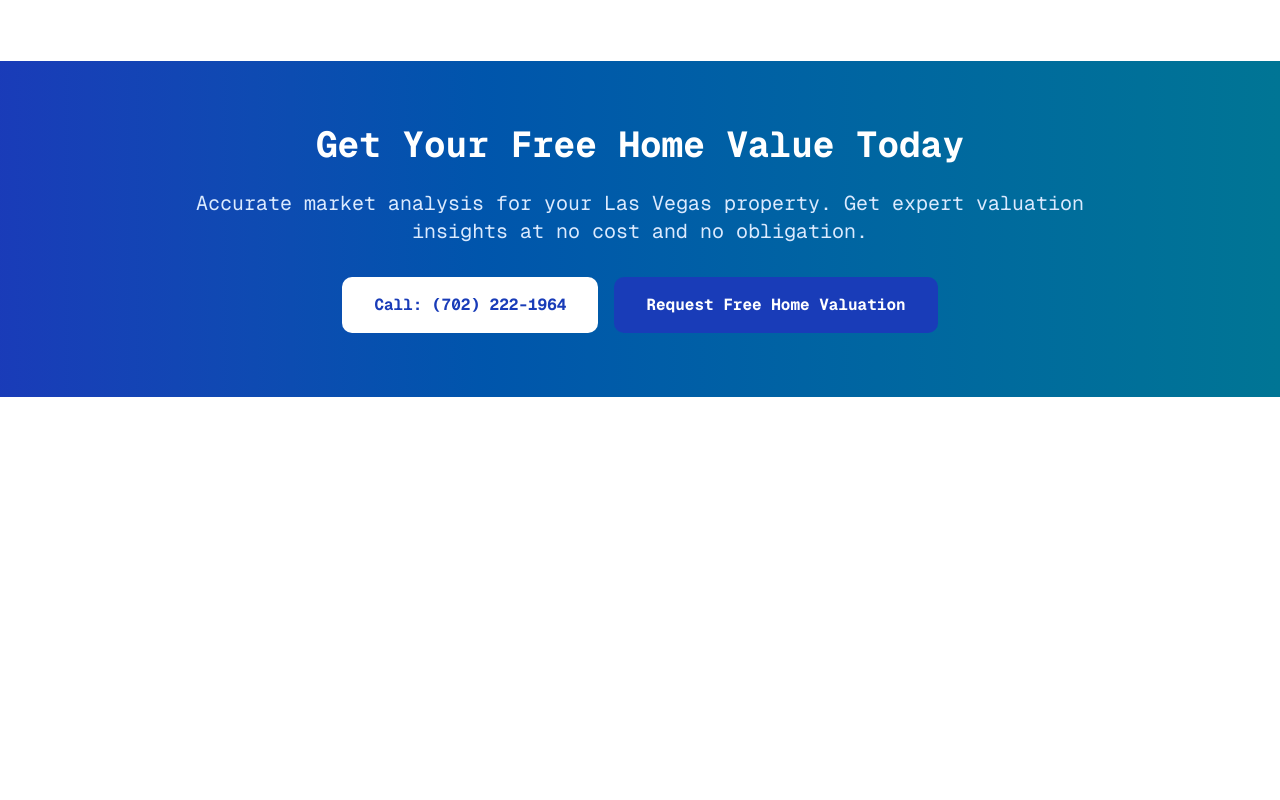
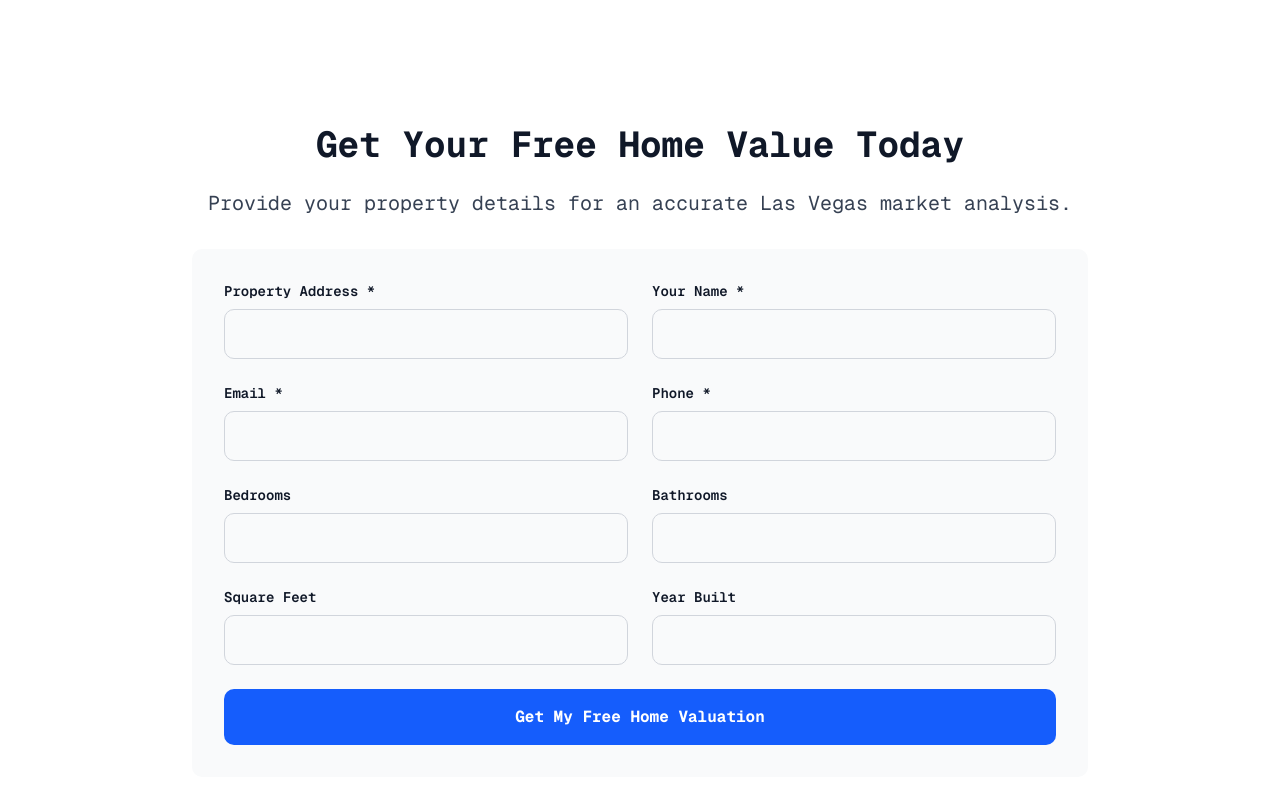
Before and after one commit to DrJanDuffy/justcalldrjan.com, a Next.js app: page /home-valuation in a window 1280 px wide. Shown: the part 3260-4060 px from the top of the page. Before the commit the page ends 3657 px from the top, so only its background shows below. Built offline with nearby package versions, Linux system fonts and the light colour scheme.

Commit message:
Add interactive home valuation form with property details fields

```diff
--- a/app/home-valuation/page.tsx
+++ b/app/home-valuation/page.tsx
@@ -1,8 +1,21 @@
 'use client'
 
+import { useState } from 'react'
 import Link from 'next/link'
 
 export default function HomeValuationPage() {
+  const [formData, setFormData] = useState({
+    address: '',
+    name: '',
+    email: '',
+    phone: '',
+    bedrooms: '',
+    bathrooms: '',
+    squareFeet: '',
+    yearBuilt: ''
+  })
+  const [isSubmitting, setIsSubmitting] = useState(false)
+  const [submitStatus, setSubmitStatus] = useState<'idle' | 'success' | 'error'>('idle')
   return (
     <div className="min-h-screen bg-white">
       <section className="bg-gradient-to-r from-blue-800 to-cyan-700 text-white py-20 px-4">
@@ -48,13 +61,99 @@ export default function HomeValuationPage() {
         </div>
       </section>
 
+      <section className="py-16 px-4 bg-white">
+        <div className="max-w-4xl mx-auto">
+          <h2 className="text-4xl font-bold mb-6 text-gray-900 text-center">Get Your Free Home Value Today</h2>
+          <p className="text-xl mb-8 text-gray-700 text-center">Provide your property details for an accurate Las Vegas market analysis.</p>
+
+          <form onSubmit={async (e) => {
+            e.preventDefault()
+            setIsSubmitting(true)
+            setSubmitStatus('idle')
+
+            try {
+              const response = await fetch('/api/leads', {
+                method: 'POST',
+                headers: { 'Content-Type': 'application/json' },
+                body: JSON.stringify({
+                  ...formData,
+                  message: `Home Valuation Request: ${formData.bedrooms}BR/${formData.bathrooms}BA, ${formData.squareFeet} sq ft, Built ${formData.yearBuilt}`,
+                  source: 'Home Valuation Page'
+                })
+              })
+
+              if (response.ok) {
+                setSubmitStatus('success')
+                setFormData({ address: '', name: '', email: '', phone: '', bedrooms: '', bathrooms: '', squareFeet: '', yearBuilt: '' })
+              } else {
+                setSubmitStatus('error')
+              }
+            } catch (error) {
+              setSubmitStatus('error')
+            } finally {
+              setIsSubmitting(false)
+            }
+          }} className="space-y-6 bg-gray-50 p-8 rounded-lg">
+            <div className="grid md:grid-cols-2 gap-6">
+              <div>
+                <label className="block text-sm font-semibold mb-2 text-gray-900">Property Address *</label>
+                <input type="text" value={formData.address} onChange={(e) => setFormData({...formData, address: e.target.value})} className="w-full px-4 py-3 border border-gray-300 rounded-lg focus:ring-2 focus:ring-blue-500" required />
+              </div>
+              <div>
+                <label className="block text-sm font-semibold mb-2 text-gray-900">Your Name *</label>
+                <input type="text" value={formData.name} onChange={(e) => setFormData({...formData, name: e.target.value})} className="w-full px-4 py-3 border border-gray-300 rounded-lg focus:ring-2 focus:ring-blue-500" required />
+              </div>
+              <div>
+                <label className="block text-sm font-semibold mb-2 text-gray-900">Email *</label>
+                <input type="email" value={formData.email} onChange={(e) => setFormData({...formData, email: e.target.value})} className="w-full px-4 py-3 border border-gray-300 rounded-lg focus:ring-2 focus:ring-blue-500" required />
+              </div>
+              <div>
+                <label className="block text-sm font-semibold mb-2 text-gray-900">Phone *</label>
+                <input type="tel" value={formData.phone} onChange={(e) => setFormData({...formData, phone: e.target.value})} className="w-full px-4 py-3 border border-gray-300 rounded-lg focus:ring-2 focus:ring-blue-500" required />
+              </div>
+              <div>
+                <label className="block text-sm font-semibold mb-2 text-gray-900">Bedrooms</label>
+                <input type="number" min="1" max="10" value={formData.bedrooms} onChange={(e) => setFormData({...formData, bedrooms: e.target.value})} className="w-full px-4 py-3 border border-gray-300 rounded-lg focus:ring-2 focus:ring-blue-500" />
+              </div>
+              <div>
+                <label className="block text-sm font-semibold mb-2 text-gray-900">Bathrooms</label>
+                <input type="number" min="1" max="10" step="0.5" value={formData.bathrooms} onChange={(e) => setFormData({...formData, bathrooms: e.target.value})} className="w-full px-4 py-3 border border-gray-300 rounded-lg focus:ring-2 focus:ring-blue-500" />
+              </div>
+              <div>
+                <label className="block text-sm font-semibold mb-2 text-gray-900">Square Feet</label>
+                <input type="number" min="100" value={formData.squareFeet} onChange={(e) => setFormData({...formData, squareFeet: e.target.value})} className="w-full px-4 py-3 border border-gray-300 rounded-lg focus:ring-2 focus:ring-blue-500" />
+              </div>
+              <div>
+                <label className="block text-sm font-semibold mb-2 text-gray-900">Year Built</label>
+                <input type="number" min="1900" max={new Date().getFullYear()} value={formData.yearBuilt} onChange={(e) => setFormData({...formData, yearBuilt: e.target.value})} className="w-full px-4 py-3 border border-gray-300 rounded-lg focus:ring-2 focus:ring-blue-500" />
+              </div>
+            </div>
+
+            {submitStatus === 'success' && (
+              <div className="bg-green-50 border border-green-200 text-green-800 p-4 rounded-lg">
+                <p className="font-semibold">Thank you! Dr. Jan will analyze your property and contact you with your home value estimate.</p>
+              </div>
+            )}
+
+            {submitStatus === 'error' && (
+              <div className="bg-red-50 border border-red-200 text-red-800 p-4 rounded-lg">
+                <p className="font-semibold">Error submitting request. Please call (702) 222-1964.</p>
+              </div>
+            )}
+
+            <button type="submit" disabled={isSubmitting} className="w-full bg-blue-600 hover:bg-blue-700 disabled:bg-gray-400 disabled:cursor-not-allowed text-white font-bold py-4 px-8 rounded-lg transition-colors">
+              {isSubmitting ? 'Submitting...' : 'Get My Free Home Valuation'}
+            </button>
+          </form>
+        </div>
+      </section>
+
       <section className="py-16 px-4 bg-gradient-to-r from-blue-800 to-cyan-700 text-white">
         <div className="max-w-4xl mx-auto text-center">
-          <h2 className="text-4xl font-bold mb-6">Get Your Free Home Value Today</h2>
-          <p className="text-xl mb-8 text-blue-100">Accurate market analysis for your Las Vegas property. Get expert valuation insights at no cost and no obligation.</p>
+          <p className="text-xl mb-8 text-blue-100">Or call directly for immediate assistance</p>
           <div className="flex flex-col md:flex-row gap-4 justify-center">
             <a href="tel:+17022221964" className="bg-white text-blue-800 font-bold py-4 px-8 rounded-lg hover:bg-gray-100 transition-colors">Call: (702) 222-1964</a>
-            <Link href="/contact" className="bg-blue-800 text-white font-bold py-4 px-8 rounded-lg hover:bg-blue-900 transition-colors">Request Free Home Valuation</Link>
+            <Link href="/contact" className="bg-blue-800 text-white font-bold py-4 px-8 rounded-lg hover:bg-blue-900 transition-colors">Contact Form</Link>
           </div>
         </div>
       </section>
```
